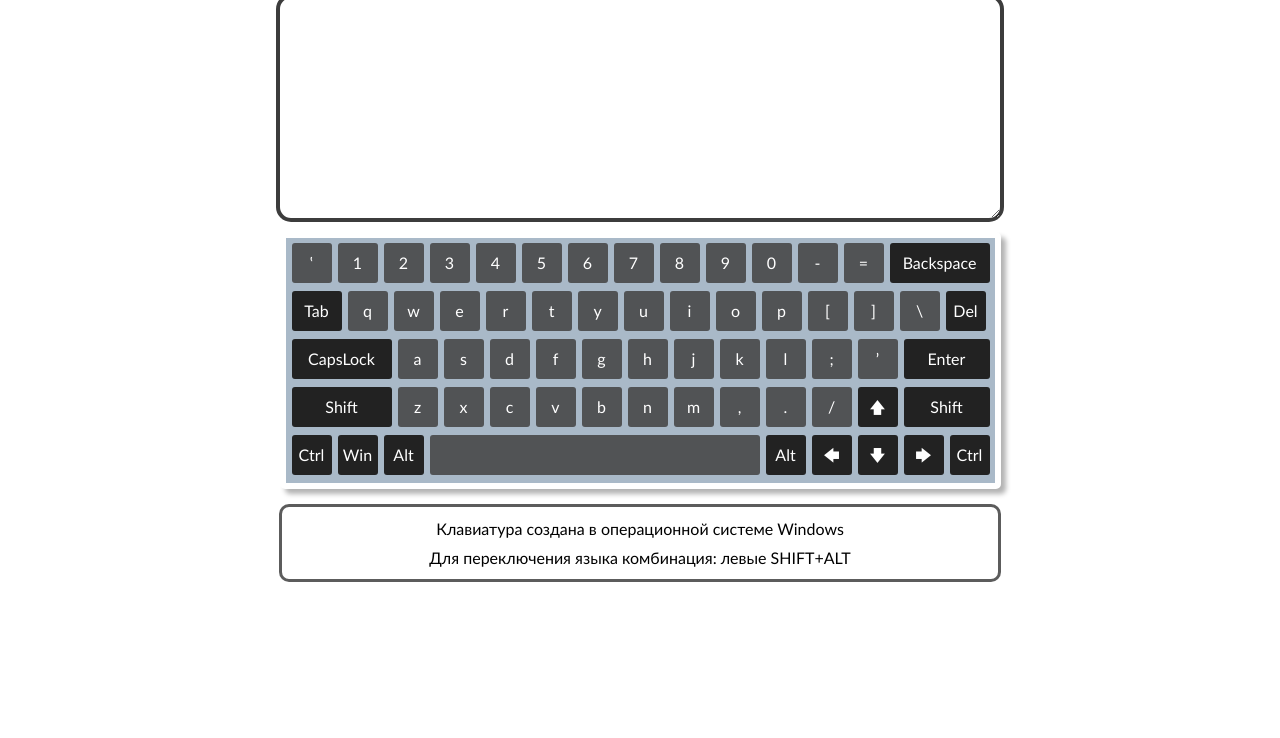
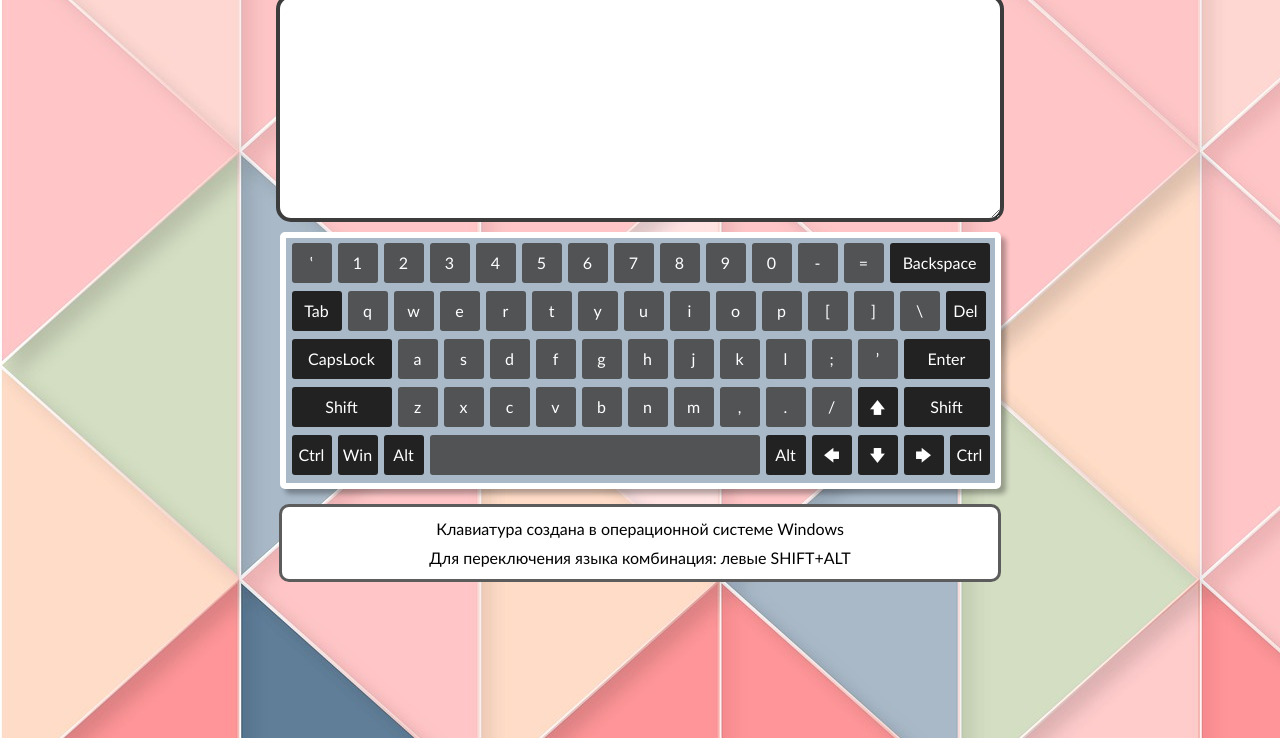
Before and after one commit to MusyaV/Virtual-Keyboard, a plain HTML site: page index.html in a window 1280 px wide. Shown: the part 62-800 px from the top of the page. Drawn offline with Linux system fonts and the light colour scheme.

Commit message:
fix: fix path to photo(30.04.2023 10.20)

```diff
--- a/css/style.css
+++ b/css/style.css
@@ -1,5 +1,5 @@
 body {
-    background-image: url(./img/foto6.jpg);
+    background-image: url(../img/foto6.jpg);
 }
 
 .centralizer {
```
